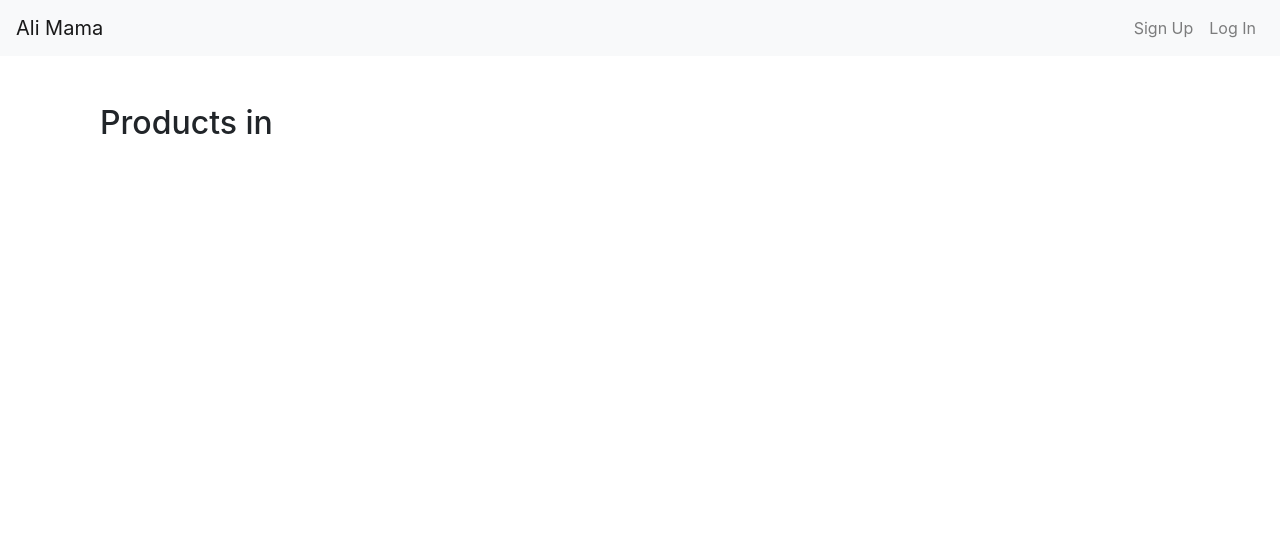
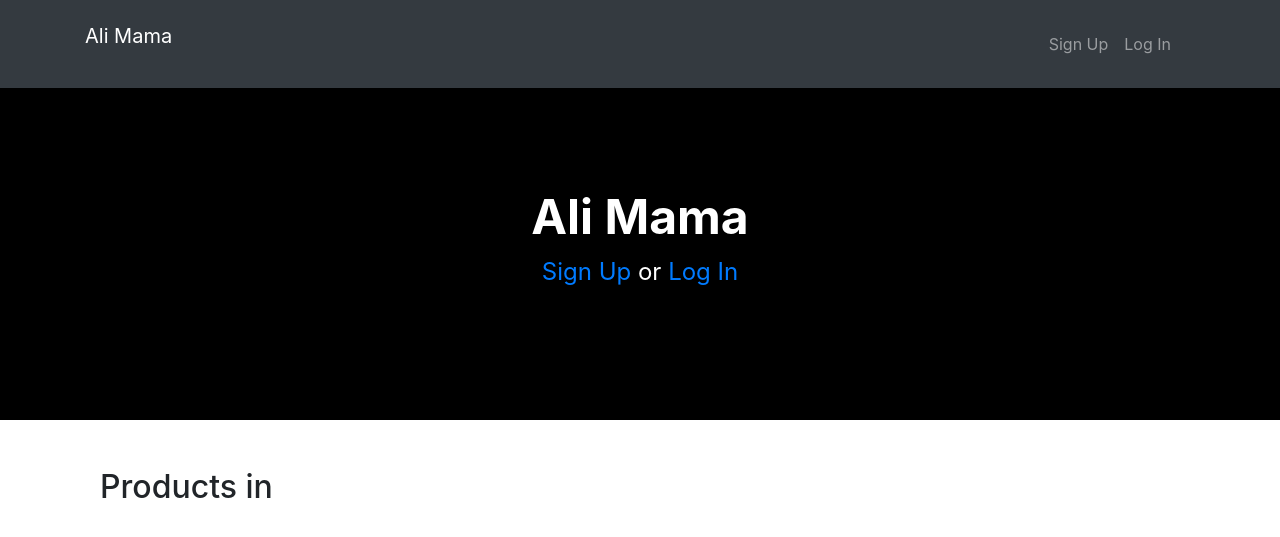
Before and after one commit to AdeebK1129/10_DVP_ecommerce, a Django app: template ecommerce/core/templates/core/category_products.html in a window 1280 px wide. Shown: the top 537 px of the page. Run offline with Django 4.2, Linux system fonts and the light colour scheme; the template is opened without the code that fills it, so the values that code supplies are empty; some libraries are stand-ins or nearby versions.

Commit message:
some css changes

```diff
--- a/ecommerce/core/templates/core/base.html
+++ b/ecommerce/core/templates/core/base.html
@@ -4,12 +4,33 @@
     <meta charset="UTF-8">
     <meta name="viewport" content="width=device-width, initial-scale=1, shrink-to-fit=no">
     <title>{% block title %}Ali Mama{% endblock %}</title>
-    <!-- Bootstrap CSS -->
     <link href="https://stackpath.bootstrapcdn.com/bootstrap/4.5.2/css/bootstrap.min.css" rel="stylesheet">
+    <style>
+        .hero {
+            background-color: #000;
+            color: #fff;
+            padding: 100px 0;
+            text-align: center;
+        }
+        .hero h1 {
+            font-size: 48px;
+            font-weight: bold;
+        }
+        .hero p {
+            font-size: 24px;
+            margin-bottom: 30px;
+        }
+    </style>
 </head>
 <body>
-    <nav class="navbar navbar-expand-lg navbar-light bg-light">
-        <a class="navbar-brand" href="{% url 'core:home' %}">Ali Mama</a>
+    <header class="bg-dark py-3">
+        <div class="container">
+            <div class="row">
+                <div class="col-md-6">
+                    <a class="navbar-brand text-white" href="{% url 'core:home' %}">Ali Mama</a>
+                </div>
+                <div class="col-md-6">
+                    <nav class="navbar navbar-expand-lg navbar-dark">
                         <button class="navbar-toggler" type="button" data-toggle="collapse" data-target="#navbarNav" aria-controls="navbarNav" aria-expanded="false" aria-label="Toggle navigation">
                             <span class="navbar-toggler-icon"></span>
                         </button>
@@ -18,9 +39,6 @@
                                 {% if user.is_authenticated %}
                                     <li class="nav-item">
                                         <a class="nav-link" href="{% url 'shop:user_favorites' %}">Favorites</a>
-                    </li>
-                    <li class="nav-item">
-                        <span class="navbar-text">Hello, {{ user.username }}!</span>
                                     </li>
                                     <li class="nav-item">
                                         <form method="post" action="{% url 'users:logout' %}" style="display: inline;">
@@ -39,11 +57,29 @@
                             </ul>
                         </div>
                     </nav>
+                </div>
+            </div>
+        </div>
+    </header>
+
+    <section class="hero">
+        <div class="container">
+            <h1>Ali Mama</h1>
+            <p>{% if user.is_authenticated %}
+                    <span>Hello, {{ user.username }}!</span>
+                {% else %}
+                    <a href="{% url 'users:register' %}">Sign Up</a> or
+                    <a href="{% url 'users:login' %}">Log In</a>
+                {% endif %}
+            </p>
+        </div>
+    </section>
 
     <div class="container">
         {% block content %}
         {% endblock %}
     </div>
+
     {% block js %}
     {% endblock js %}
 
```
Also changed, not shown: 1 other file. Lines whose indentation alone changed are shown as unchanged.
